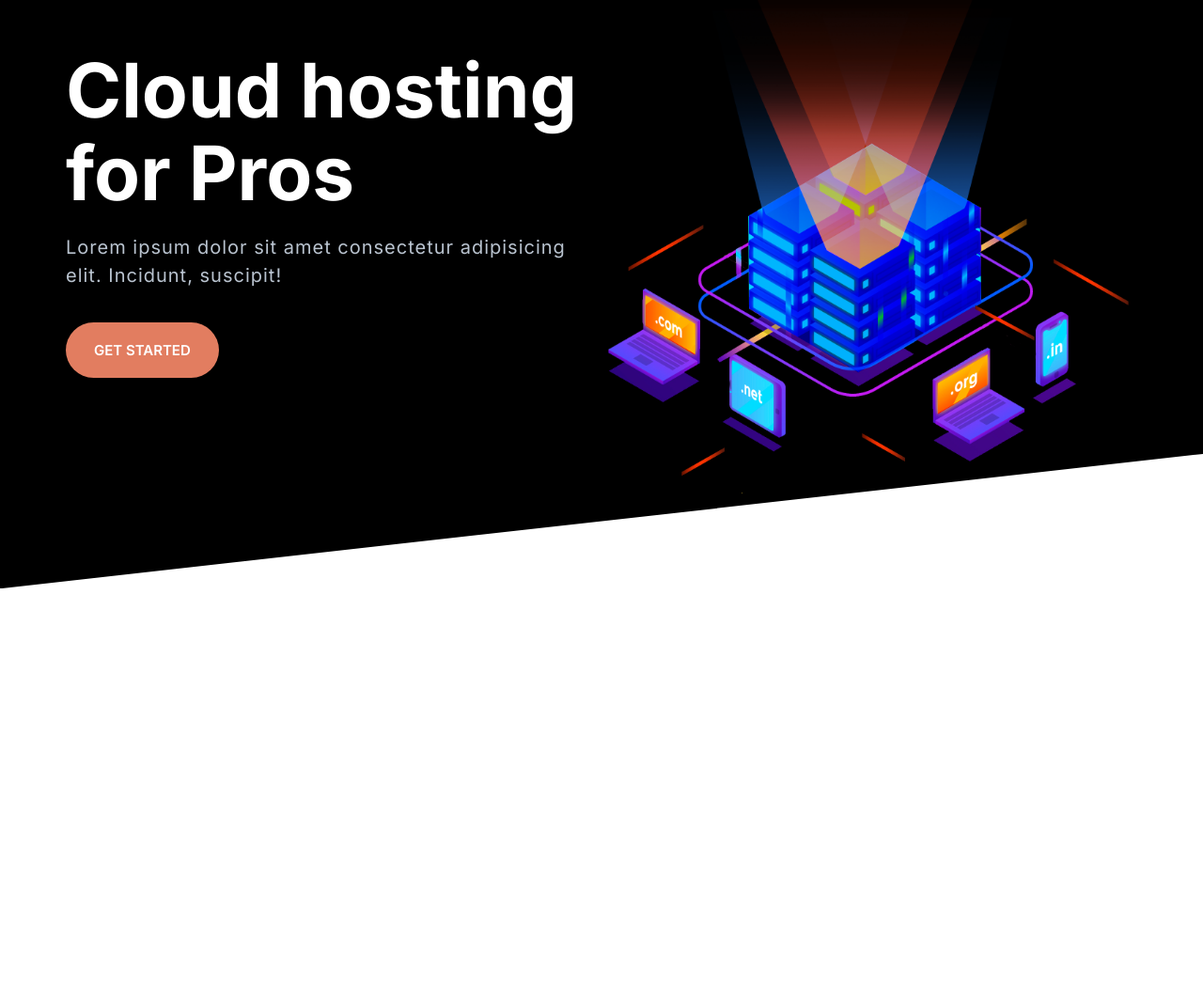
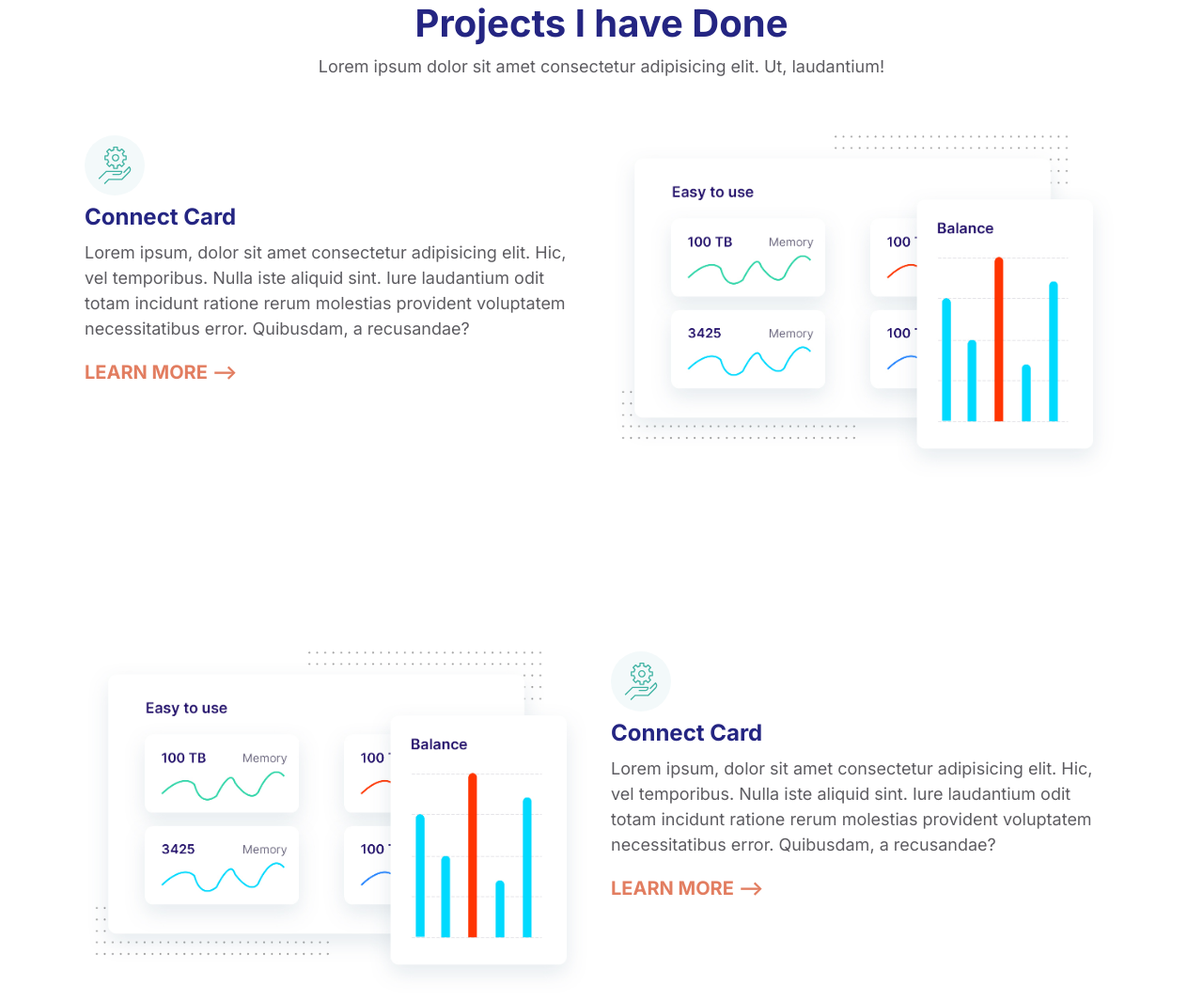
Before and after one commit to glennquah/Portfolio-Website-Glenn, a plain HTML site: page index.html in a window 1280 px wide. Shown: the part 90-1155 px from the top of the page at 94% size. Before the commit the page ends 800 px from the top, so only its background shows below. Drawn offline with Linux system fonts and the light colour scheme.

Commit message:
added projects

```diff
--- a/css/style.css
+++ b/css/style.css
@@ -330,6 +330,10 @@ a {
 }
 
 /* Jobs */
+.job {
+    transition: transform .2s ease-out;
+}
+
 .job__name {
     color: white;
     margin: 0;
@@ -337,8 +341,20 @@ a {
     font-size: 2.4rem;
 }
 
+.job--current {
+    transform: scale(1.1);
+}
+
 .job__position {
     font-size: 4rem;
+}
+
+.job:hover {
+    transform: scale(1.05);
+}
+
+.job--current:hover {
+    transform: scale(1.15);
 }
 
 .job__duration {
@@ -692,3 +708,36 @@ a {
         align-self: center;
     }
 }
+
+/* Jobs Block */
+.block-plans .grid {
+    gap: 4rem;
+}
+
+.block-plans .card{
+    max-width: 500px;
+    margin: 0;
+}
+
+/* Features */
+.feature__heading {
+    margin: 1rem 0;
+}
+
+.feature {
+    gap: 4rem 2rem;
+}
+
+.feature:first-of-type {
+    margin-top: 6rem;
+}
+
+.feature__image {
+    width: 100%;
+}
+
+@media screen and (min-width: 768px) {
+    .feature:nth-of-type(odd) .feature__content {
+        order: 2;
+    }
+}
--- a/index.html
+++ b/index.html
@@ -11,16 +11,55 @@
     <link rel="stylesheet" href="css/style.css">
 </head>
 <body>
-   <section class="block block--dark block--skewed-left hero">
-    <div class="container grid grid--1x2">
-        <header class="block__header hero__content">
-            <h1 class="block__heading">Cloud hosting for Pros</h1>
-            <p class="hero__tagline">Lorem ipsum dolor sit amet consectetur adipisicing elit. Incidunt, suscipit!</p>
-            <a href="" class="btn btn--accent btn--stretched">Get Started</a>
+    <section class="block container">
+        <header class="block__header">
+            <h2>Projects I have Done</h2>
+            <p>Lorem ipsum dolor sit amet consectetur adipisicing elit. Ut, laudantium!</p>
         </header>
-        <img class="hero__image" src="images/banner.png" alt="">
-    </div>
-   </section>
-   <script src="main.js"></script>
+        <article class="grid grid--1x2 feature">
+            <div>
+                <span class="icon-container">
+                    <svg class="icon icon--primary">
+                        <use xlink:href="images/sprite.svg#settings"></use>
+                    </svg>
+                </span>
+                <h3 class="feature__heading">Connect Card</h3>
+                <p>Lorem ipsum, dolor sit amet consectetur adipisicing elit. Hic, vel temporibus. Nulla iste aliquid sint. Iure laudantium odit totam incidunt ratione rerum molestias provident voluptatem necessitatibus error. Quibusdam, a recusandae?</p>
+                <a href="#" class="link-arrow">Learn More</a>
+            </div>
+            <img class="feature__image" src="images/easy.jpg" alt="">
+        </article>
+    </section>
+    <section class="block container">
+        <article class="grid grid--1x2 feature">
+            <div class="feature__content">
+                <span class="icon-container">
+                    <svg class="icon icon--primary">
+                        <use xlink:href="images/sprite.svg#settings"></use>
+                    </svg>
+                </span>
+                <h3 class="feature__heading">Connect Card</h3>
+                <p>Lorem ipsum, dolor sit amet consectetur adipisicing elit. Hic, vel temporibus. Nulla iste aliquid sint. Iure laudantium odit totam incidunt ratione rerum molestias provident voluptatem necessitatibus error. Quibusdam, a recusandae?</p>
+                <a href="#" class="link-arrow">Learn More</a>
+            </div>
+            <img class="feature__image" src="images/easy.jpg" alt="">
+        </article>
+    </section>
+    <section class="block container">
+        <article class="grid grid--1x2 feature">
+            <div>
+                <span class="icon-container">
+                    <svg class="icon icon--primary">
+                        <use xlink:href="images/sprite.svg#settings"></use>
+                    </svg>
+                </span>
+                <h3 class="feature__heading">Connect Card</h3>
+                <p>Lorem ipsum, dolor sit amet consectetur adipisicing elit. Hic, vel temporibus. Nulla iste aliquid sint. Iure laudantium odit totam incidunt ratione rerum molestias provident voluptatem necessitatibus error. Quibusdam, a recusandae?</p>
+                <a href="#" class="link-arrow">Learn More</a>
+            </div>
+            <img class="feature__image" src="images/easy.jpg" alt="">
+        </article>
+    </section>
+    <script src="main.js"></script>
 </body>
 </html>
```
Also changed, not shown: components/hero.html (+3 -4 lines), components/jobsDone.html (added), components/projects.html (added), images/easy.jpg (added), 1 other file.
